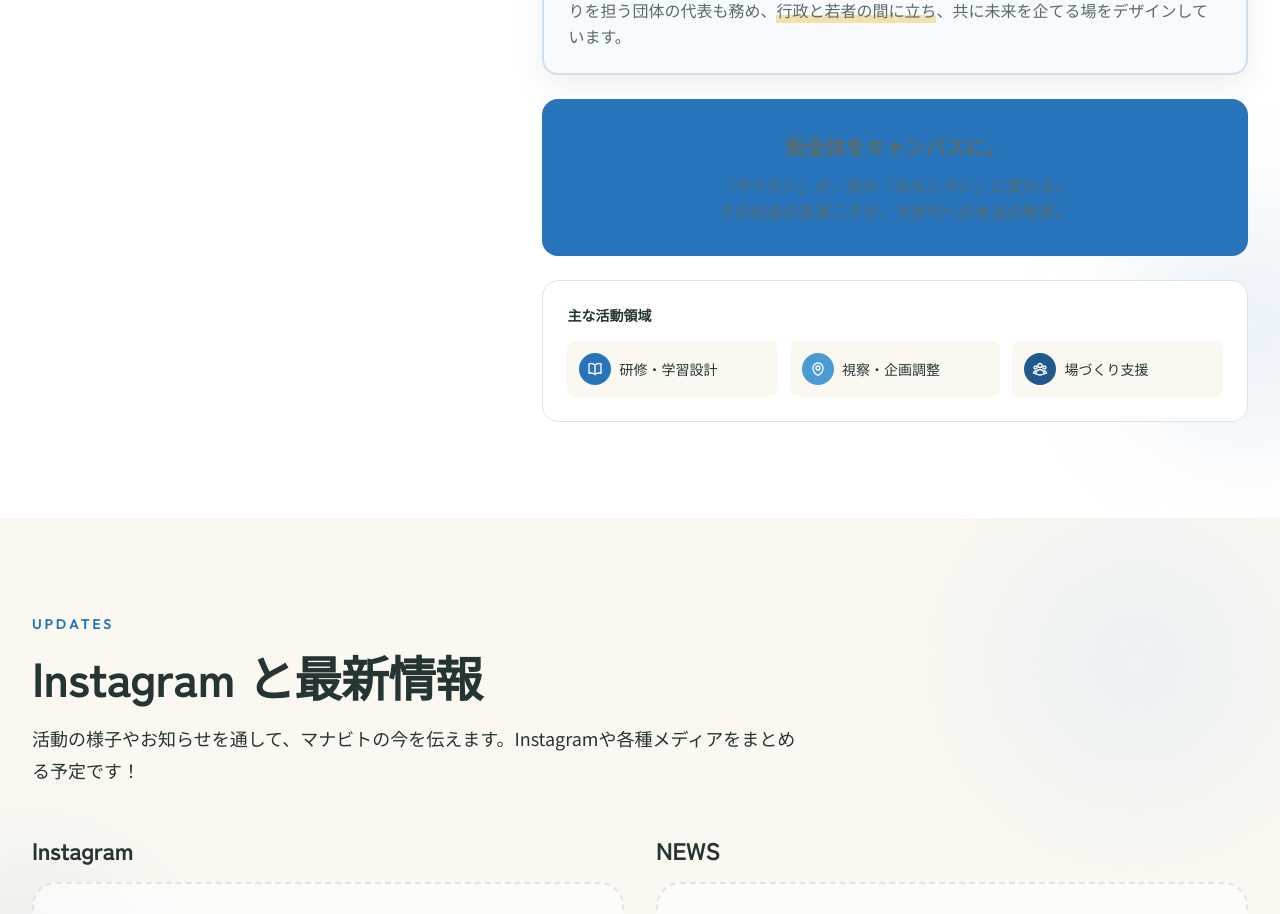
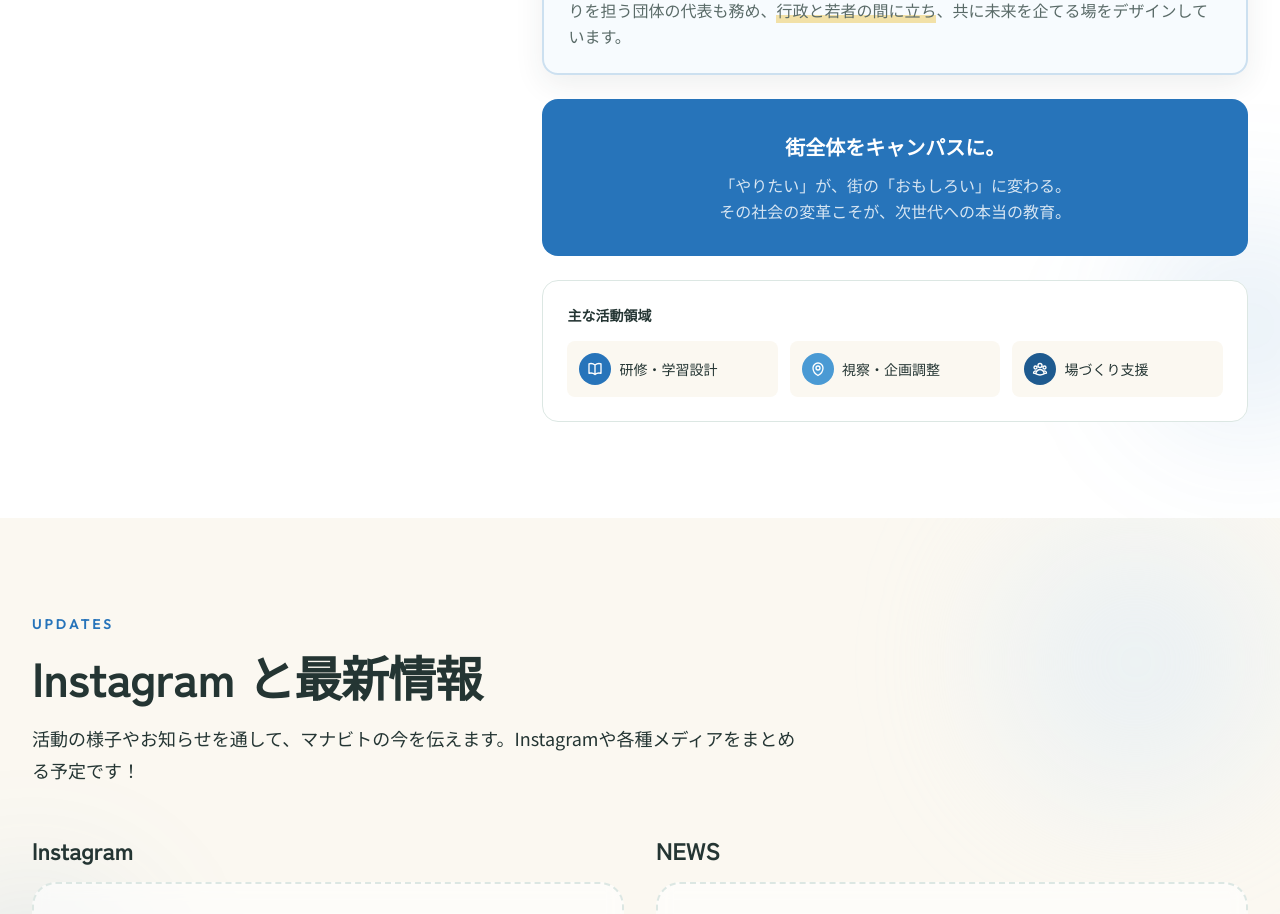
Before and after one commit to YONTZ42/manabito-hp, a Next.js app: page / in a window 1280 px wide. Shown: the part 4440-5354 px from the top of the page. Built offline with nearby package versions, Linux system fonts and the light colour scheme.

Commit message:
feat: enhance AnimatedElement and text styling in AchievementsSection

```diff
--- a/components/sections/achievements-section.tsx
+++ b/components/sections/achievements-section.tsx
@@ -38,9 +38,8 @@ function AnimatedElement({
   return (
     <div
       ref={ref}
-      className={`transition-all duration-700 ease-out ${
-        isVisible ? "translate-y-0 opacity-100" : "translate-y-8 opacity-0"
-      } ${className}`}
+      className={`transition-all duration-700 ease-out ${isVisible ? "translate-y-0 opacity-100" : "translate-y-8 opacity-0"
+        } ${className}`}
     >
       {children}
     </div>
@@ -177,10 +176,10 @@ export function AchievementsSection() {
             {/* Vision */}
             <AnimatedElement delay={800}>
               <div className="rounded-2xl bg-brand p-6 text-center text-white md:p-8">
-                <p className="text-lg font-bold leading-relaxed md:text-xl">
+                <p className="text-lg text-white font-bold leading-relaxed md:text-xl">
                   街全体をキャンパスに。
                 </p>
-                <p className="mt-2 text-base leading-relaxed opacity-90">
+                <p className="mt-2 text-base text-white/90 leading-relaxed opacity-90">
                   「やりたい」が、街の「おもしろい」に変わる。<br />
                   その社会の変革こそが、次世代への本当の教育。
                 </p>
```
